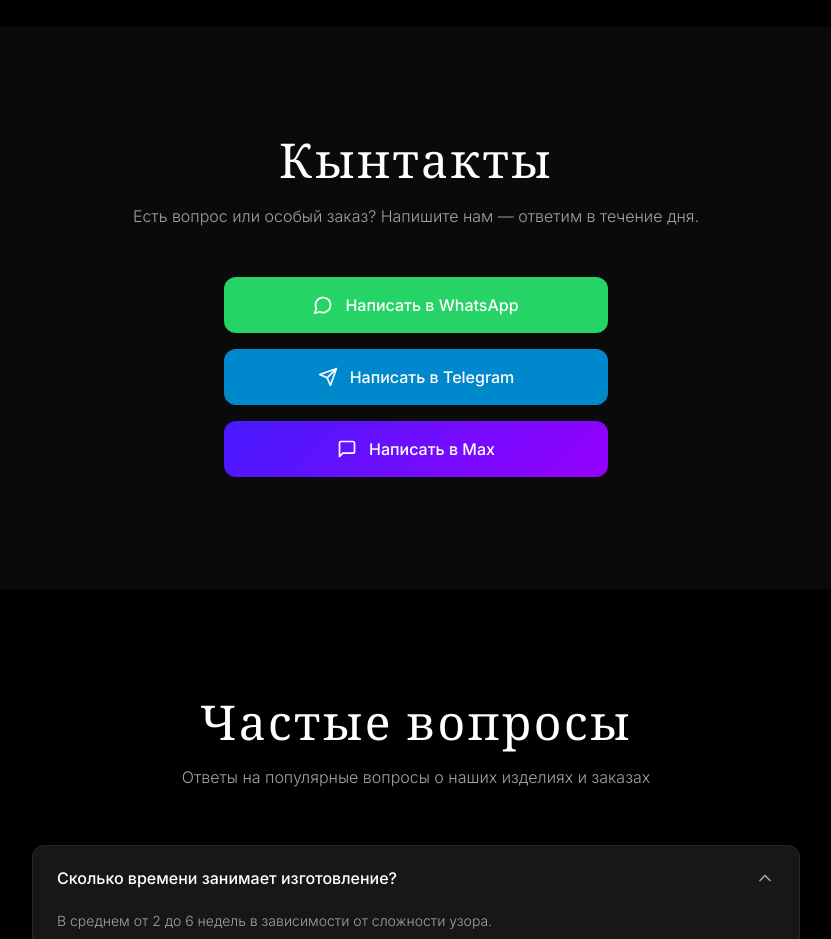
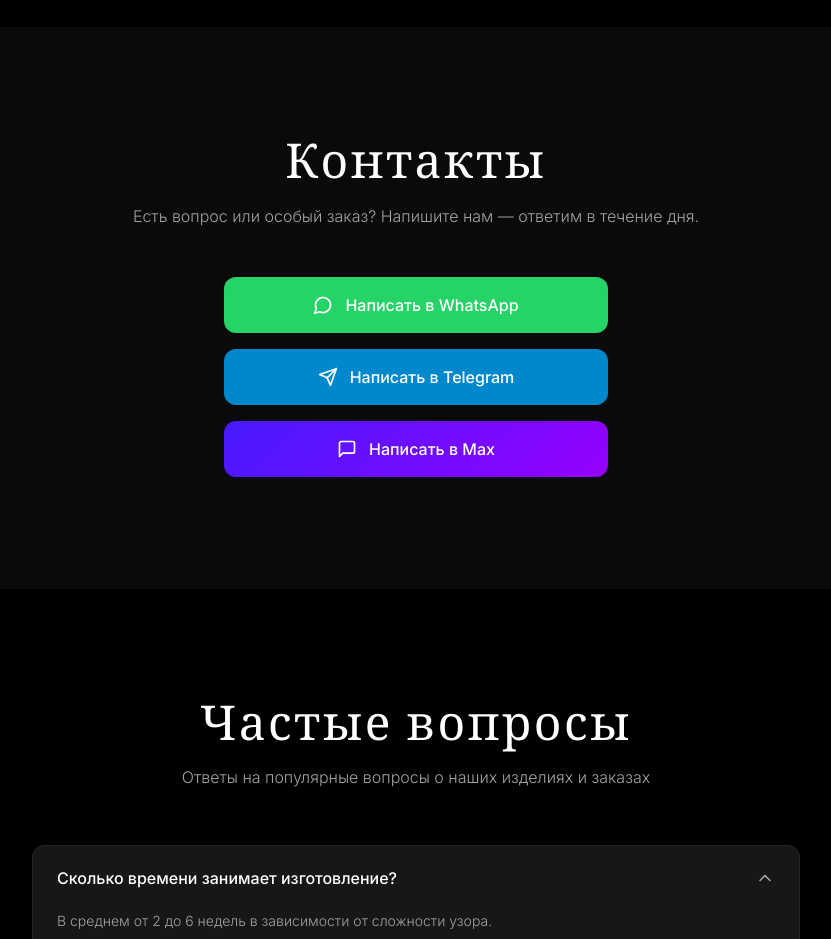
Before and after one commit to Corazon343677/Lumi, a React (Vite) app: page / in a window 1280 px wide. Shown: the part 3400-4339 px from the top of the page, without its empty margins (224-1055 px from the left). Built offline with nearby package versions, Linux system fonts and the light colour scheme.

Commit message:
site update

```diff
--- a/src/i18n.tsx
+++ b/src/i18n.tsx
@@ -71,7 +71,7 @@ const dict: Dict = {
   catalog_filter_accessories: { ru: 'Аксессуары', en: 'Accessories' },
 
   // Contact
-  contact_title: { ru: 'Кынтакты', en: 'Contact Us' },
+  contact_title: { ru: 'Контакты', en: 'Contact Us' },
   contact_text: {
     ru: 'Есть вопрос или особый заказ? Напишите нам — ответим в течение дня.',
     en: 'Have a question or a custom order? Write to us — we reply within a day.',
```
Also changed, not shown: 2 other files (tests, documents, lock files or other folders).
